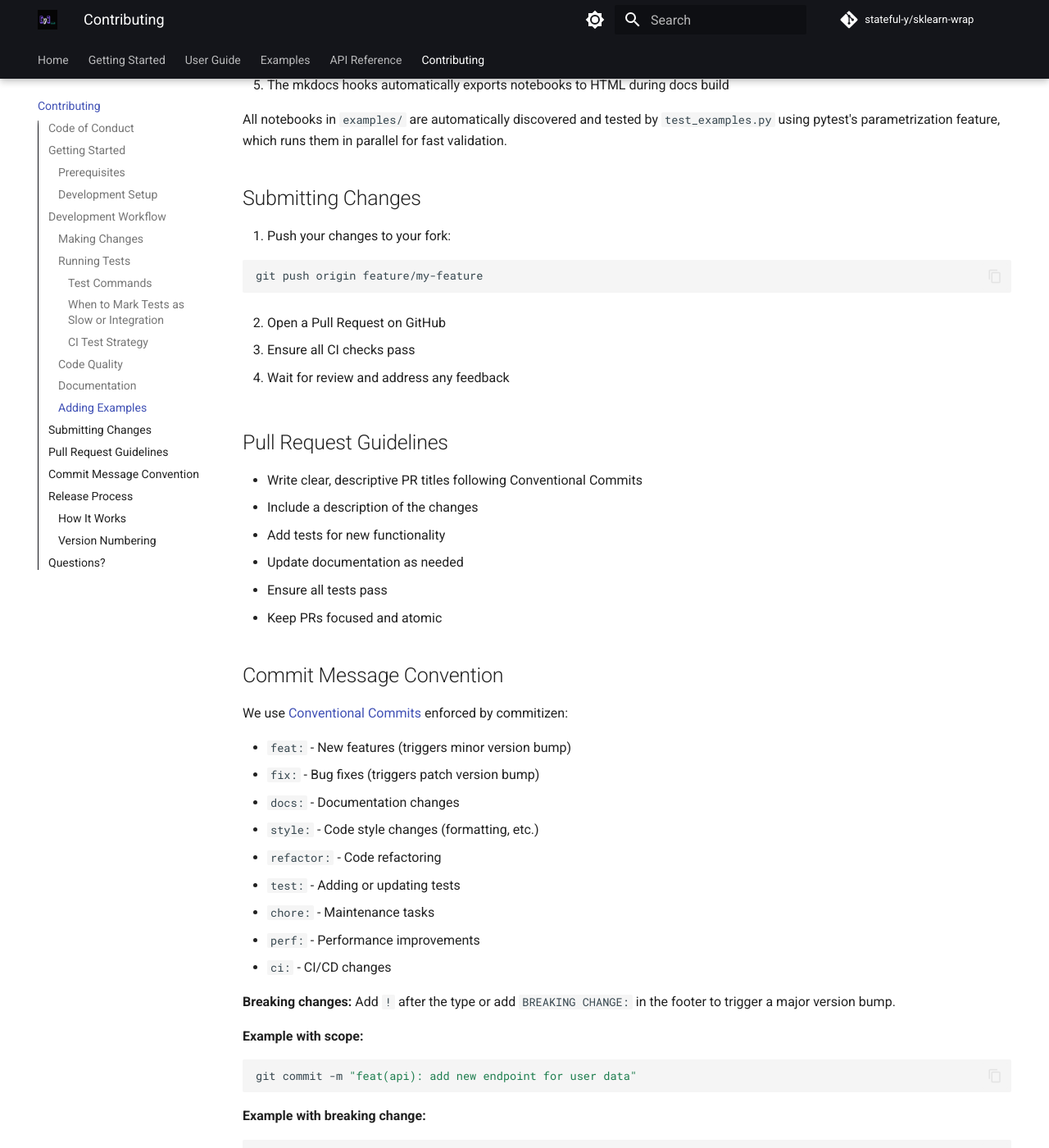
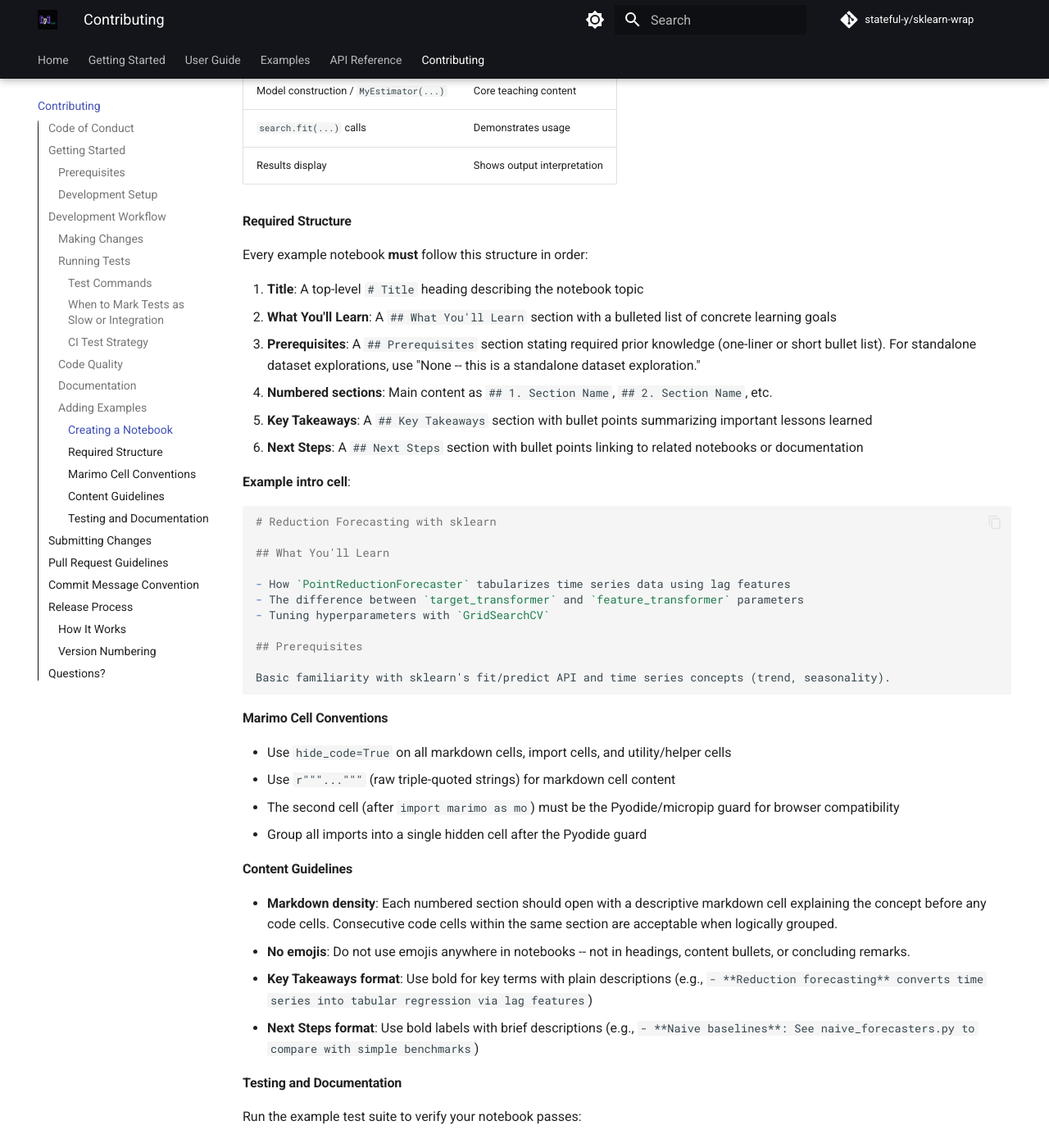
Before and after one commit to stateful-y/sklearn-wrap, an MkDocs documentation site: the page built from docs/pages/contributing.md, in a window 1280 px wide and 1400 px high, scrolled down 6073 px. Shown: the whole window at 82% size. Built offline with MkDocs 1.6.1 and Material for MkDocs 9.7.7, drawn with Linux system fonts in a browser that asks for light colours; comment, search, counter and statistics services are not loaded; some of the changed text lies outside the part shown.

Commit message:
chore: update template
Signed-off-by: Guillaume Tauzin <4648633+gtauzin@users.noreply.github.com>

````diff
--- a/.copier-answers.yml
+++ b/.copier-answers.yml
@@ -1,7 +1,7 @@
 # This file is used by Copier to track the template version
 # and enable template updates in generated projects
 
-_commit: acbec10b5a0aa812c2f957053fa5cc67bbc05f9d
+_commit: b1350d0e5e9792ccf86faba9ee3899075a622462
 _src_path: gh:stateful-y/python-package-copier
 author_email: gtauzin@stateful-y.io
 author_name: Guillaume Tauzin
--- a/docs/hooks.py
+++ b/docs/hooks.py
@@ -511,7 +511,6 @@ def on_post_build(config):
 
                 # Inject CSS to hide RTD version menu in WASM export
                 _inject_rtd_css(edit_target / "index.html")
-
             print(f"[hooks] copied examples/{html_dir.name}/ to site")
 
     # Get exclude patterns from config
--- a/docs/pages/contributing.md
+++ b/docs/pages/contributing.md
@@ -387,58 +387,129 @@ just --list
 
 ### Adding Examples
 
-All examples are interactive [marimo](https://marimo.io) notebooks that combine code, markdown, and visualizations. Follow these guidelines:
+All examples are interactive [marimo](https://marimo.io) notebooks that combine code, markdown, and visualizations.
 
-1. Create a new marimo notebook in `examples/<name>.py`:
+#### Creating a Notebook
 
-   === "just"
+Create a new marimo notebook in `examples/<name>.py`:
 
-       ```bash
-       just example <name>.py
-       ```
+=== "just"
 
-   === "uv run"
+    ```bash
+    just example <name>.py
+    ```
 
-       ```bash
-       uv run marimo new examples/<name>.py
-       ```
+=== "uv run"
 
-2. Develop your example in the marimo editor, ollowing the standardized structure:
-   - **Overview**: Explain what readers will learn (flexible length)
+2. Develop your example in the marimo editor, following the standardized structure:
    - **Numbered sections**: Main concepts as `## 1.`, `## 2.`, `## 3.`
    - **Key Takeaways**: Bullet points summarizing important lessons
-   - **Next Steps**: Context for progression to related notebooks
-   - Use `hide_code=True` for utility functions (sliders, data generation, visualization)
+   - **Next Steps**: Links to related notebooks for progression
+   - Isolate utilities and markdown in separate cells
+   - Use `hide_code=True` for infrastructure cells: `import marimo`, pyodide install, library imports, utilities, and markdown cells
 
-3. Run the example test suite to verify it passes:
+   **Pyodide install cell template** (place right after `import marimo as mo`):
 
-   === "just"
+   ```python
+   @app.cell(hide_code=True)
+   async def _():
+       import sys
 
-       ```bash
-       just test-examples
-       ```
+       if "pyodide" in sys.modules:
+           import micropip
 
-   === "nox"
-
-       ```bash
-       uvx nox -s test_examples
-       ```
-
-   === "uv run"
-
-       ```bash
-       uv run pytest tests/test_examples.py -m example
-       ```
-
-4. Add a link to your example in `docs/pages/examples.md`:
-
-   ```markdown
-   - [Example Name](../examples/<name>/) - Brief description
+           await micropip.install(["scikit-learn"]) # List all packages needed to run the example
+       return
    ```
 
-5. The mkdocs hooks automatically exports notebooks to HTML during docs build
+   **`hide_code=True` guidance** — mark these cells as hidden:
 
-All notebooks in `examples/` are automatically discovered and tested by `test_examples.py` using pytest's parametrization feature, which runs them in parallel for fast validation.
+   | Cell type | Why hidden |
+   |-----------|-----------|
+   | `import marimo as mo` | Boilerplate, not instructive |
+   | Pyodide install | Infrastructure, not tutorial content |
+   | Library imports | Setup, readers focus on usage |
+   | Utilities | Not the lesson |
+   | Markdown cells | Purely structural |
+
+   Leave these cells **visible**:
+
+   | Cell type | Why visible |
+   |-----------|------------|
+   | Model construction / `MyEstimator(...)` | Core teaching content |
+   | `search.fit(...)` calls | Demonstrates usage |
+   | Results display | Shows output interpretation |
+
+#### Required Structure
+
+Every example notebook **must** follow this structure in order:
+
+1. **Title**: A top-level `# Title` heading describing the notebook topic
+2. **What You'll Learn**: A `## What You'll Learn` section with a bulleted list of concrete learning goals
+3. **Prerequisites**: A `## Prerequisites` section stating required prior knowledge (one-liner or short bullet list). For standalone dataset explorations, use "None -- this is a standalone dataset exploration."
+4. **Numbered sections**: Main content as `## 1. Section Name`, `## 2. Section Name`, etc.
+5. **Key Takeaways**: A `## Key Takeaways` section with bullet points summarizing important lessons learned
+6. **Next Steps**: A `## Next Steps` section with bullet points linking to related notebooks or documentation
+
+**Example intro cell**:
+
+```markdown
+# Reduction Forecasting with sklearn
+
+## What You'll Learn
+
+- How `PointReductionForecaster` tabularizes time series data using lag features
+- The difference between `target_transformer` and `feature_transformer` parameters
+- Tuning hyperparameters with `GridSearchCV`
+
+## Prerequisites
+
+Basic familiarity with sklearn's fit/predict API and time series concepts (trend, seasonality).
+```
+
+#### Marimo Cell Conventions
+
+- Use `hide_code=True` on all markdown cells, import cells, and utility/helper cells
+- Use `r"""..."""` (raw triple-quoted strings) for markdown cell content
+- The second cell (after `import marimo as mo`) must be the Pyodide/micropip guard for browser compatibility
+- Group all imports into a single hidden cell after the Pyodide guard
+
+#### Content Guidelines
+
+- **Markdown density**: Each numbered section should open with a descriptive markdown cell explaining the concept before any code cells. Consecutive code cells within the same section are acceptable when logically grouped.
+- **No emojis**: Do not use emojis anywhere in notebooks -- not in headings, content bullets, or concluding remarks.
+- **Key Takeaways format**: Use bold for key terms with plain descriptions (e.g., `- **Reduction forecasting** converts time series into tabular regression via lag features`)
+- **Next Steps format**: Use bold labels with brief descriptions (e.g., `- **Naive baselines**: See naive_forecasters.py to compare with simple benchmarks`)
+
+#### Testing and Documentation
+
+Run the example test suite to verify your notebook passes:
+
+=== "just"
+
+    ```bash
+    just test-examples
+    ```
+
+=== "nox"
+
+    ```bash
+    uvx nox -s test_examples
+    ```
+
+=== "uv run"
+
+    ```bash
+    uv run pytest tests/test_examples.py -m example
+    ```
+
+Add a link to your example in `docs/pages/examples.md`:
+
+```markdown
+- [Example Name](../examples/<name>/) - Brief description
+```
+
+The mkdocs hooks automatically export notebooks to HTML during docs build. All notebooks in `examples/` are automatically discovered and tested by `test_examples.py` using pytest's parametrization feature, which runs them in parallel for fast validation.
 
 ## Submitting Changes
 
````
Also changed, not shown: 1 other file.
